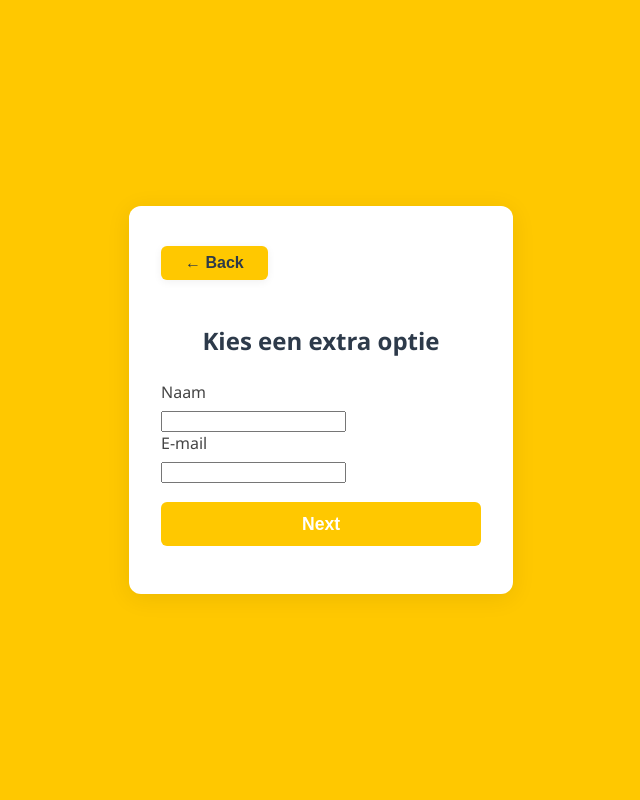
After one commit to CCCCCasper/ThisIsTheEnd, a Flask app: page /unknown in a window 1280 px wide. The commit adds this page. Shown: the whole page, without its empty margins (319-959 px from the left). Run offline with Flask 2, Linux system fonts and the light colour scheme.

Commit message:
non login reservations

```diff
--- a/Database/init.sql
+++ b/Database/init.sql
@@ -25,7 +25,8 @@ CREATE TABLE IF NOT EXISTS lane_1 (
   duration_minutes INTEGER NOT NULL,
   user_id INTEGER REFERENCES users(id),
   name TEXT NOT NULL,
-  extra TEXT
+  extra TEXT,
+  email TEXT
 );
 
 
@@ -35,7 +36,8 @@ CREATE TABLE IF NOT EXISTS lane_2 (
   duration_minutes INTEGER NOT NULL,
   user_id INTEGER REFERENCES users(id),
   name TEXT NOT NULL,
-  extra TEXT
+  extra TEXT,
+  email TEXT
 );
 
 
@@ -45,7 +47,8 @@ CREATE TABLE IF NOT EXISTS lane_3 (
   duration_minutes INTEGER NOT NULL,
   user_id INTEGER REFERENCES users(id),
   name TEXT NOT NULL,
-  extra TEXT
+  extra TEXT,
+  email TEXT
 );
 
 
@@ -55,7 +58,8 @@ CREATE TABLE IF NOT EXISTS lane_4 (
   duration_minutes INTEGER NOT NULL,
   user_id INTEGER REFERENCES users(id),
   name TEXT NOT NULL,
-  extra TEXT
+  extra TEXT,
+  email TEXT
 );
 
 
@@ -65,7 +69,8 @@ CREATE TABLE IF NOT EXISTS lane_5 (
   duration_minutes INTEGER NOT NULL,
   user_id INTEGER REFERENCES users(id),
   name TEXT NOT NULL,
-  extra TEXT
+  extra TEXT,
+  email TEXT
 );
 
 
@@ -75,7 +80,8 @@ CREATE TABLE IF NOT EXISTS lane_6 (
   duration_minutes INTEGER NOT NULL,
   user_id INTEGER REFERENCES users(id),
   name TEXT NOT NULL,
-  extra TEXT
+  extra TEXT,
+  email TEXT
 );
 
 
@@ -85,7 +91,8 @@ CREATE TABLE IF NOT EXISTS lane_7 (
   duration_minutes INTEGER NOT NULL,
   user_id INTEGER REFERENCES users(id),
   name TEXT NOT NULL,
-  extra TEXT
+  extra TEXT,
+  email TEXT
 );
 
 
@@ -95,8 +102,11 @@ CREATE TABLE IF NOT EXISTS lane_8 (
   duration_minutes INTEGER NOT NULL,
   user_id INTEGER REFERENCES users(id),
   name TEXT NOT NULL,
-  extra TEXT
+  extra TEXT,
+  email TEXT
 );
 
 -- Insert demo accounts: one client and one employee
 INSERT OR IGNORE INTO users (username, password, role, email) VALUES ('admin', 'admin', 'admin', 'admin@example.com');
+INSERT OR IGNORE INTO users (username, password, role, email) VALUES ('employee', 'employee', 'employee', 'employee@example.com');
+INSERT OR IGNORE INTO users (username, password, role, email) VALUES ('client', 'client', 'client', 'client@example.com');
--- a/Styles/account.css
+++ b/Styles/account.css
@@ -16,7 +16,7 @@ body{
     display: flex;
     flex-direction: column;
     background-color: rgb(255, 200, 0);
-    padding: 6vw 5vw;
+    padding: 4rem 2rem 3rem 2rem;
     margin: 0 auto;
     box-sizing: border-box;
     box-shadow: 0 4px 24px rgba(255, 200, 0, 0.08);
@@ -66,3 +66,7 @@ p.message{
         padding: 2vw 1vw;
     }
 }
+
+h2 {
+    color: black;
+}
--- a/Templates/login.html
+++ b/Templates/login.html
@@ -13,6 +13,10 @@
     </script>
     {% endif %}
     <div class="login-container">
+
+        <a href="{{ url_for('index') }}">
+            <h2 class ="center">Go further without a account</h1>
+        </a>
         <h1><div class="center">Login</div></h1>
         <form id="loginForm" action="{{ url_for('login') }}" method="post">
             <label for="login-username">Username</label>
--- a/Templates/reservations.html
+++ b/Templates/reservations.html
@@ -56,12 +56,12 @@
                                     <form method="get" action="{{ url_for('edit_reservation') }}" style="display:inline;">
                                         <input type="hidden" name="lane" value="{{ lane }}">
                                         <input type="hidden" name="start_iso" value="{{ res.start_iso }}">
-                                        <button class="action-btn" type="submit">Bewerk</button>
+                                        <button class="edit" type="submit">Bewerk</button>
                                     </form>
                                     <form method="post" action="{{ url_for('delete_reservation') }}" style="display:inline;" onsubmit="return confirm('Weet je zeker dat je deze reservering wilt verwijderen?');">
                                         <input type="hidden" name="lane" value="{{ lane }}">
                                         <input type="hidden" name="start_iso" value="{{ res.start_iso }}">
-                                        <button class="action-btn" type="submit">Verwijder</button>
+                                        <button class="delete" type="submit">Verwijder</button>
                                     </form>
                                 </td>
                             </tr>
--- /dev/null
+++ b/Templates/unknown.html
@@ -0,0 +1,30 @@
+<head>
+	<title>Extra Options</title>
+	<link rel="stylesheet" href="{{ url_for('styles', filename='reservation.css') }}">
+</head>
+<body>
+    {% if not session.get('user_id') %}
+        <div class="reservation-container">
+            <button class="back-btn" onclick="window.history.back(); return false;">&larr; Back</button>
+            <h2>Kies een extra optie</h2>
+            <form action="{{ url_for('save_unknown') }}" method="post">
+                <div class="custom-input">
+
+                        <label for="name">Naam</label>
+                        <input type="text" id="name" name="name" required>
+                        <label for="email">E-mail</label>
+                        <input type="email" id="email" name="email" required>
+
+                    <!-- Add extra options here if needed -->
+                </div>
+                <button type="submit">Next</button>
+            </form>
+        </div>
+    {% else %}
+
+        <script>
+            window.location.href = "{{ url_for('lanes') }}";
+        </script>
+
+    {% endif %}
+</body>
--- a/server.py
+++ b/server.py
@@ -1,3 +1,4 @@
+
 # =========================
 # Imports & Configuration
 # =========================
@@ -127,6 +128,10 @@ def register():
 def dashboard():
     return render_template('dashboard.html')
 
+@app.route('/unknown')
+def unknown():
+    return render_template('unknown.html')
+
 @app.route('/settings', methods=['GET'])
 def settings():
     user_id = session.get('user_id')
@@ -219,6 +224,20 @@ def save_extra():
         flash('Selecteer een extra optie.')
         return redirect(url_for('extra'))
     session['reservation_extra'] = extra
+    return redirect(url_for('unknown'))
+
+# Handle extra selection for anonymous users (from unknown.html)
+@app.route('/save_unknown', methods=['POST'])
+def save_unknown():
+    extra = request.form.get('extra')
+    # Only update session if extra is provided, otherwise keep previous value
+    if extra:
+        session['reservation_extra'] = extra
+    # Save name and email for anonymous users
+    name = request.form.get('name', '').strip()
+    email = request.form.get('email', '').strip()
+    session['username'] = name
+    session['email'] = email
     return redirect(url_for('lanes'))
 
 @app.route('/lanes')
@@ -264,6 +283,7 @@ def select_lane():
     extra = session.get('reservation_extra')
     user_id = session.get('user_id')
     name = session.get('username', 'anonymous')
+    email = session.get('email', None)
     if not lane or not reservation:
         flash('Selecteer een baan en maak eerst een reservering.')
         return redirect(url_for('lanes'))
@@ -288,8 +308,9 @@ def select_lane():
         conn.close()
         flash(f'Baan {lane} is al gereserveerd voor dit tijdstip.')
         return redirect(url_for('lanes'))
-    conn.execute(f"INSERT INTO {table} (start_iso, duration_minutes, user_id, name, extra) VALUES (?, ?, ?, ?, ?)",
-                 (start_iso, duration, user_id, name, extra))
+    # Insert reservation with extra, name, and email
+    conn.execute(f"INSERT INTO {table} (start_iso, duration_minutes, user_id, name, extra, email) VALUES (?, ?, ?, ?, ?, ?)",
+                 (start_iso, duration, user_id, name, extra, email))
     conn.commit()
     conn.close()
     flash(f'Reservatie voor baan {lane} is opgeslagen!')
@@ -302,14 +323,13 @@ def reservations():
     from datetime import datetime
     filter_date = request.args.get('filter_date', '')
     now = datetime.now()
+    if not filter_date:
+        filter_date = now.strftime('%Y-%m-%d')
     conn = get_db_connection()
     reservations_data = {}
     for lane in range(1, 9):
         table = f'lane_{lane}'
-        if filter_date:
-            cur = conn.execute(f"SELECT * FROM {table} WHERE start_iso LIKE ? ORDER BY start_iso", (f'{filter_date}%',))
-        else:
-            cur = conn.execute(f'SELECT * FROM {table} ORDER BY start_iso')
+        cur = conn.execute(f"SELECT * FROM {table} WHERE start_iso LIKE ? ORDER BY start_iso", (f'{filter_date}%',))
         reservations_data[table] = cur.fetchall()
     conn.close()
     return render_template('reservations.html', reservations=reservations_data, filter_date=filter_date, now=now)
```
Also changed, not shown: Styles/alley.css (+8 -0 lines), Styles/reservations.css (+37 -0 lines), Templates/index.html (+16 -8 lines), Templates/lanes.html (+10 -10 lines), Database/bowling.db, 3 other files.
